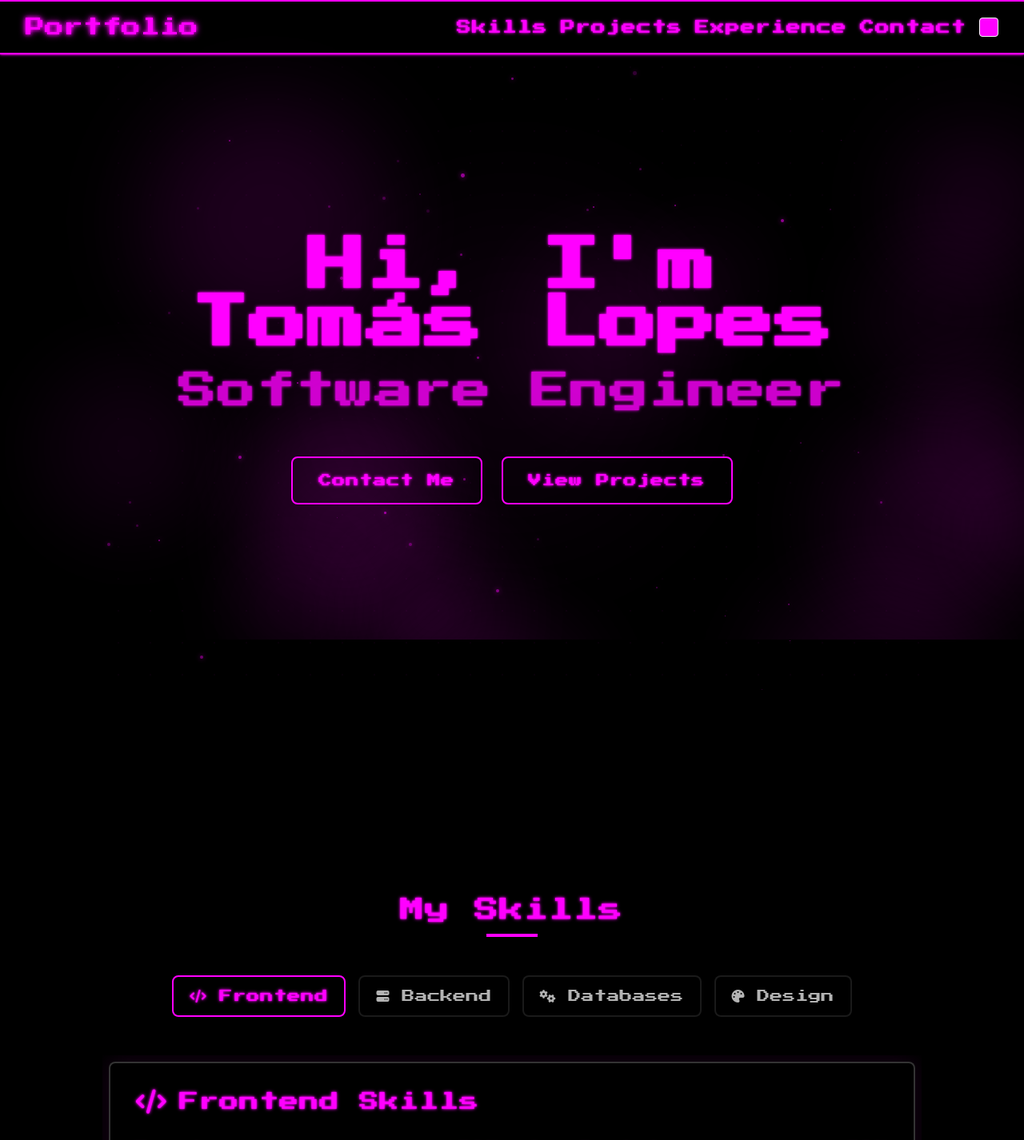
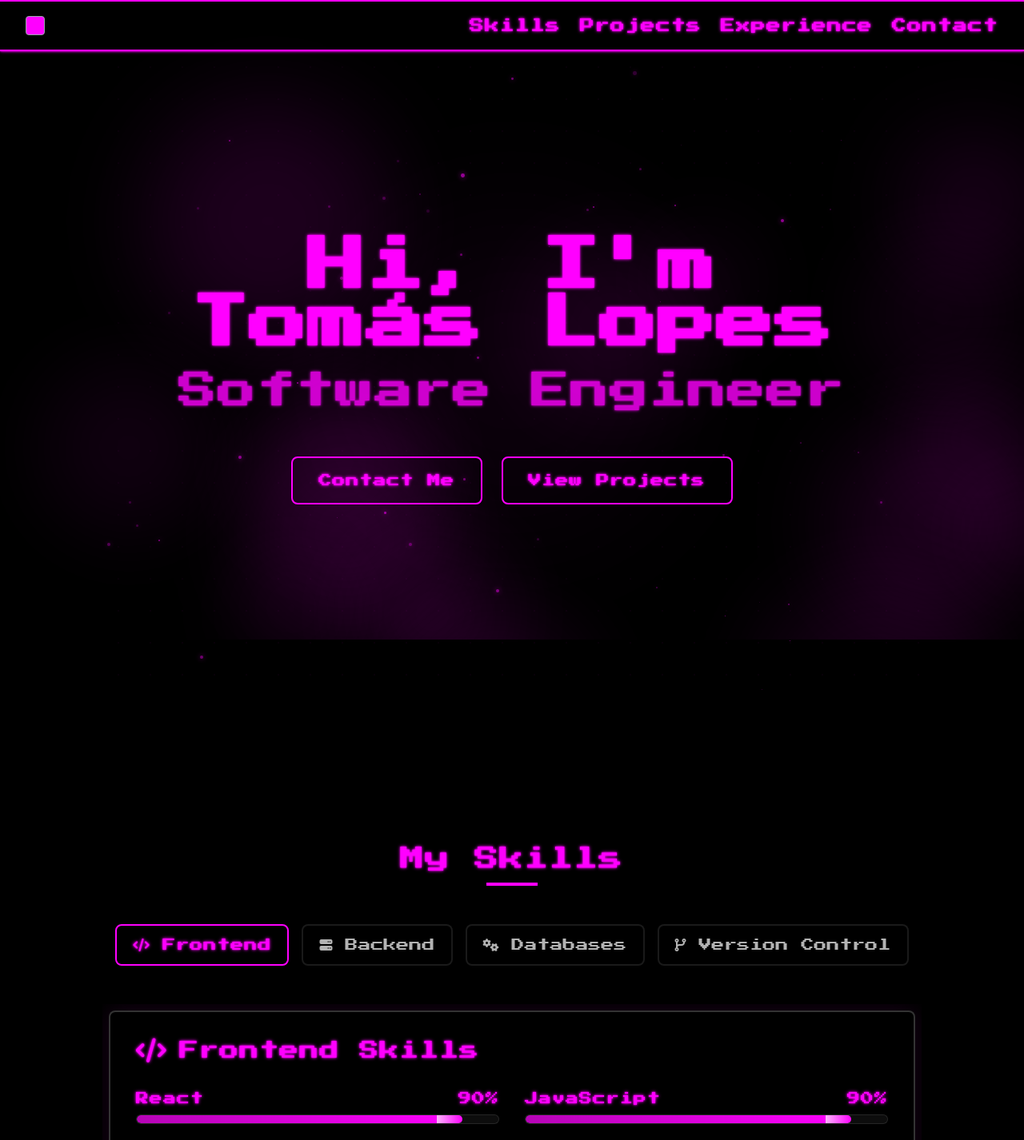
Before and after one commit to peaceoutommy/Portfolio, a React (Vite) app: page / in a window 1280 px wide. Shown: the top 1426 px of the page at 80% size. Built offline with nearby package versions, Linux system fonts and the light colour scheme.

Commit message:
Navbar changes

```diff
--- a/src/components/Contact.jsx
+++ b/src/components/Contact.jsx
@@ -53,7 +53,7 @@ const Contact = () => {
     <motion.section
       ref={ref}
       id="contact"
-      className="md:mt-48 mt-32 mb-16 "
+      className="md:mt-48 mt-32"
       initial={{ opacity: 0, y: 20 }}
       animate={{ opacity: inView ? 1 : 0, y: inView ? 0 : 20 }}
       transition={{ duration: 0.3 }}
--- a/src/components/Navbar.jsx
+++ b/src/components/Navbar.jsx
@@ -27,7 +27,7 @@ const ColorButton = ({ highlightColor, onColorChange }) => {
     <li className="flex items-center gap-2">
       <button
         onClick={handleColorClick}
-        className="w-6 h-6 rounded border border-white glass transition-all duration-300"
+        className="w-6 h-6 rounded border border-gray-400 glass transition-all duration-300 hover:opacity-90"
         style={{ backgroundColor: highlightColor }}
         title="Click to change theme color"
         aria-label="Change theme color"
@@ -136,21 +136,22 @@ const Navbar = ({ isScrolling, handleMenuToggle }) => {
   return (
     <>
       <header
-        className={`w-full py-4 px-8 fixed top-0 z-50 bg-black/50 backdrop-blur-sm neon-border transition-all duration-300 ease-out transform origin-top ${
-          shouldHideHeader ? 'scale-y-0 opacity-0' : 'scale-y-100 opacity-100'
-        }`}
+        className={`w-full py-4 px-8 fixed top-0 z-50 bg-black/50 backdrop-blur-sm neon-border transition-all duration-300 ease-out transform origin-top ${shouldHideHeader ? 'scale-y-0 opacity-0' : 'scale-y-100 opacity-100'
+          }`}
       >
         <div className="flex justify-between items-center w-full">
-          <h1 className="text-lg md:text-xl lg:text-2xl neon-title">Portfolio</h1>
+          {/* <h1 className="text-lg md:text-xl lg:text-2xl neon-title">Portfolio</h1> */}
 
           {/* Desktop Navigation */}
-          <nav className="hidden md:flex items-center">
-            <ul className="flex space-x-2 sm:space-x-4 items-center">
+          <nav className="hidden md:flex items-center justify-between w-full">
+
+            <ColorButton highlightColor={highlightColor} onColorChange={handleColorChange} />
+
+            <ul className="flex space-x-2 sm:space-x-4 md:space-x-6 items-center">
               <NavLink href="#" onClick={() => scrollToSection('skills')}>Skills</NavLink>
               <NavLink href="#" onClick={() => scrollToSection('projects')}>Projects</NavLink>
               <NavLink href="#" onClick={() => scrollToSection('timeline')}>Experience</NavLink>
               <NavLink href="#" onClick={() => scrollToSection('contact')}>Contact</NavLink>
-              <ColorButton highlightColor={highlightColor} onColorChange={handleColorChange} />
             </ul>
           </nav>
 
@@ -173,9 +174,8 @@ const Navbar = ({ isScrolling, handleMenuToggle }) => {
 
       {/* Mobile Navigation */}
       <nav
-        className={`fixed w-full top-16 z-40 backdrop-blur-[10px] bg-black/70 neon-border transform transition-all duration-300 ease-in-out ${
-          isMenuOpen && !shouldHideHeader ? 'translate-y-0 opacity-100' : '-translate-y-full opacity-0'
-        }`}
+        className={`fixed w-full top-16 z-40 backdrop-blur-[10px] bg-black/70 neon-border transform transition-all duration-300 ease-in-out ${isMenuOpen && !shouldHideHeader ? 'translate-y-0 opacity-100' : '-translate-y-full opacity-0'
+          }`}
         style={{ boxShadow: '0 4px 30px rgba(0, 0, 0, 0.3)' }}
       >
         <ul className="flex flex-col space-y-4 py-4 px-8">
--- a/src/components/Projects.jsx
+++ b/src/components/Projects.jsx
@@ -67,7 +67,7 @@ const Projects = () => {
                 My Projects
             </h2>
 
-            <div className="grid grid-cols-1 md:grid-cols-2 gap-8 mt-12">
+            <div className="grid grid-cols-1 sm:grid-cols-2 md:grid-cols-3 gap-8 mt-12">
                 {projects.map((project, index) => (
                     <motion.div
                         key={index}
--- a/src/components/Skills.jsx
+++ b/src/components/Skills.jsx
@@ -40,21 +40,19 @@ const Skills = () => {
                 { name: "MySQL", level: 85 },
                 { name: "SQL Server", level: 85 },
                 { name: "Mongo DB", level: 79 },
+                { name: "MariaDB", level: 71 },
             ]
         },
         {
-            category: "Design",
-            icon: "fas fa-palette",
+            category: "Version Control",
+            icon: "fas fa-code-branch",
             skills: [
-                { name: "Figma", level: 80 },
-                { name: "Adobe XD", level: 75 },
-                { name: "UI/UX", level: 85 },
-                { name: "Prototyping", level: 80 },
-                { name: "Wireframing", level: 85 },
-                { name: "Responsive Design", level: 90 },
-                { name: "Color Theory", level: 75 },
+                { name: "Git", level: 83 },
+                { name: "GitHub", level: 95 },
+                { name: "GitLab", level: 80 },
             ]
         }
+
     ];
 
     // Get current active skills
@@ -84,14 +82,14 @@ const Skills = () => {
     return (
         <motion.div
             ref={ref}
-            className="w-full mt-24 md:mt-48 pt-16"
+            className="w-full mt-32 md:mt-48"
             id="skills"
             initial={{ opacity: 0, y: 20 }}
             animate={{ opacity: inView ? 1 : 0, y: inView ? 0 : 20 }}
             transition={{ duration: 0.5 }}
         >
             <h2 className="text-3xl neon-text text-center mb-16 relative">
-                <span className="relative z-10">My Skills</span>
+                <span className="z-10">My Skills</span>
                 <motion.span
                     className="absolute w-16 h-1 bg-[var(--highlight-color)] left-1/2 -bottom-4 transform -translate-x-1/2"
                     initial={{ width: 0 }}
```
